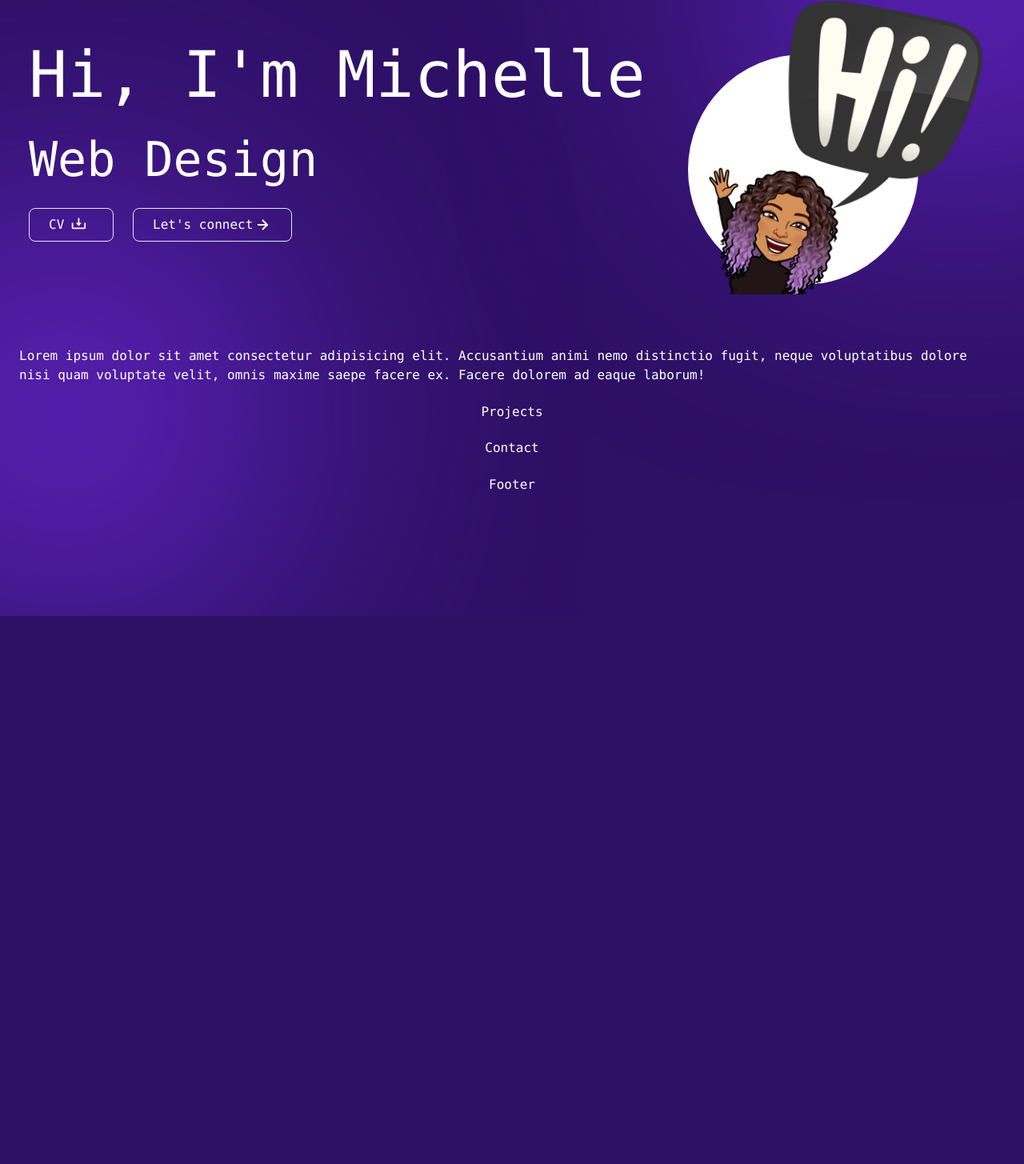
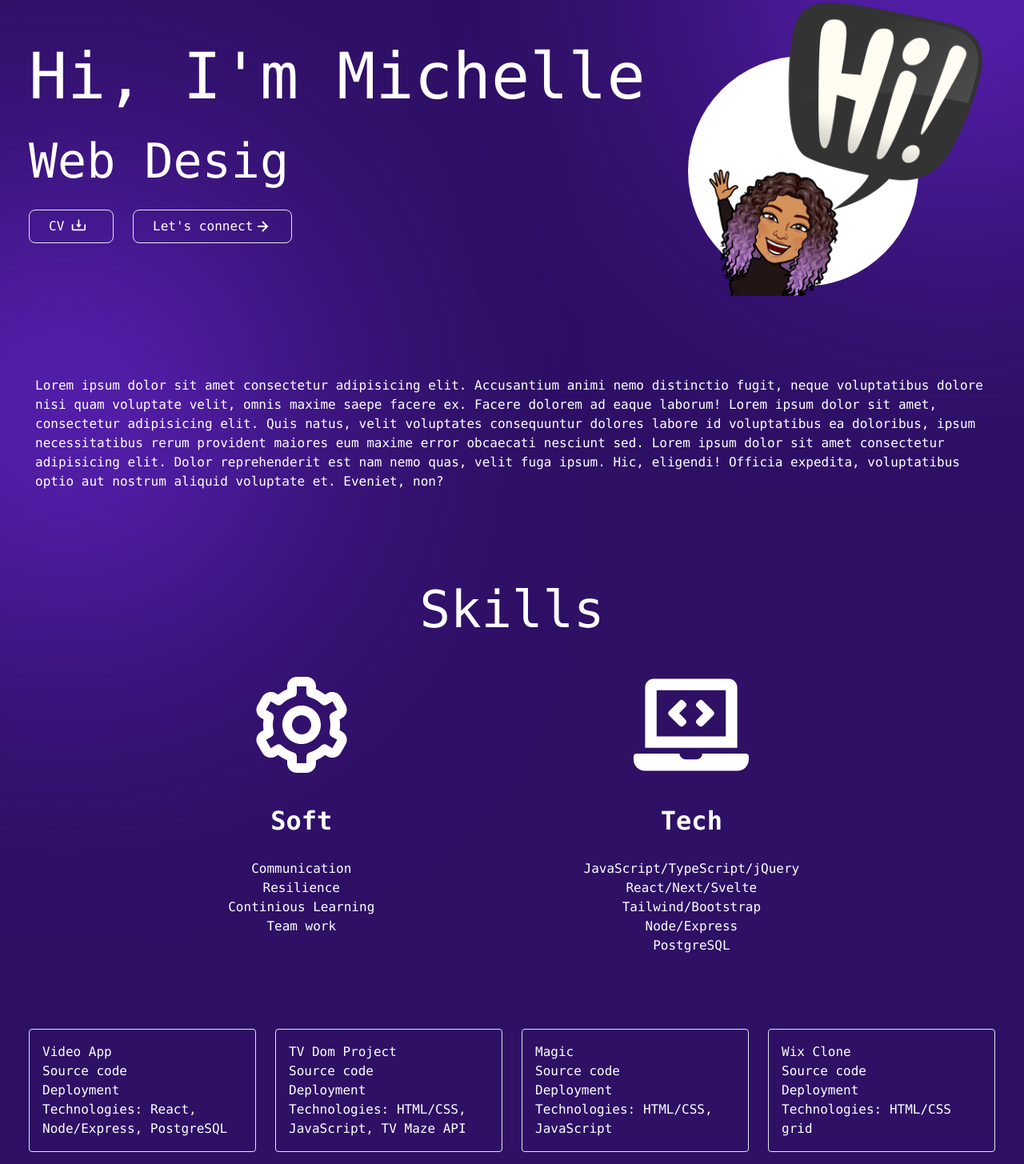
Before and after one commit to michellejanay/portfolio-2023, a Next.js app: page / in a window 1280 px wide. Shown: the part 158-1613 px from the top of the page at 80% size. Before the commit the page ends 928 px from the top, so only its background shows below. Built offline with nearby package versions, Linux system fonts and the light colour scheme.

Commit message:
feat: skills component added, projects data added, projects section filled in a bit:

```diff
--- a/app/page.tsx
+++ b/app/page.tsx
@@ -5,14 +5,16 @@ import { About } from "@/components/About";
 import { Projects } from "@/components/Projects";
 import { Contact } from "@/components/Contact";
 import { Footer } from "@/components/Footer";
+import { Skills } from "@/components/Skills";
 
 export default function Home() {
   return (
-    <main className="flex min-h-screen flex-col items-center justify-between p-6 font-mono">
+    <main className="flex min-h-screen flex-col items-center justify-between p-6 font-mono flow-root">
       <DesktopNav />
       <MobileNav />
       <Banner />
       <About />
+      <Skills />
       <Projects />
       <Contact />
       <Footer />
--- a/components/About.tsx
+++ b/components/About.tsx
@@ -1,14 +1,23 @@
+"use client";
 import React from "react";
+
 
 export const About = () => {
   return (
-    <div>
-      <p>
+    <main className="my-[20]">
+      <p className="p-5">
         Lorem ipsum dolor sit amet consectetur adipisicing elit. Accusantium
         animi nemo distinctio fugit, neque voluptatibus dolore nisi quam
         voluptate velit, omnis maxime saepe facere ex. Facere dolorem ad eaque
-        laborum!
+        laborum! Lorem ipsum dolor sit amet, consectetur adipisicing elit. Quis
+        natus, velit voluptates consequuntur dolores labore id voluptatibus ea
+        doloribus, ipsum necessitatibus rerum provident maiores eum maxime error
+        obcaecati nesciunt sed. Lorem ipsum dolor sit amet consectetur
+        adipisicing elit. Dolor reprehenderit est nam nemo quas, velit fuga
+        ipsum. Hic, eligendi! Officia expedita, voluptatibus optio aut nostrum
+        aliquid voluptate et. Eveniet, non?
       </p>
-    </div>
+
+    </main>
   );
 };
--- a/components/Banner.tsx
+++ b/components/Banner.tsx
@@ -47,7 +47,7 @@ export const Banner = () => {
   };
   return (
     <>
-      <main id="home" className="min-w-full my-11">
+      <main id="home" className="min-w-full my-20">
         <h1 className="text-xl my-3 mx-3">{"Welcome to my Portfolio"}</h1>
         <div className="flex flex-col lg:flex-row justify-center items-center justify-between">
           <div className="order-2 lg:order-1 mx-3">
--- a/components/Projects.tsx
+++ b/components/Projects.tsx
@@ -1,7 +1,25 @@
-import React from 'react'
+"use client";
+import { useState } from "react";
+import { projects } from "@/lib/projects-data";
 
 export const Projects = () => {
+  const [nextButton, setNextButton] = useState(false);
+  const [prevButton, setPrevButton] = useState(false);
+
   return (
-    <div>Projects</div>
-  )
-}
+    <div className="flex overflow-x-scroll no-scrollbar snap-x scroll-smooth">
+      {projects.map((project) => (
+        <article className="p-4 border rounded m-3 w-5/6">
+          <h3>{project.title}</h3>
+          <a href={project.source}>Source code</a>
+          <br />
+          <a href={project.deployment}>Deployment</a>
+          <p>
+            <span className="text-bold">Technologies:</span>{" "}
+            {project.technologies}
+          </p>
+        </article>
+      ))}
+    </div>
+  );
+};
--- /dev/null
+++ b/components/Skills.tsx
@@ -0,0 +1,37 @@
+import { BiCog } from "react-icons/bi";
+import { FaLaptopCode } from "react-icons/fa";
+
+export const Skills = () => {
+  return (
+    <div className="text-center my-20">
+      <h1 className="text-[4em]">Skills</h1>
+      <div className="flex justify-evenly">
+        <div className="">
+          <div className="flex justify-center m-6 hover:animate-spin">
+            <BiCog size="9em" />
+          </div>
+          <h3 className="text-[2em] font-bold m-6">Soft</h3>
+          <ul>
+            <li>Communication</li>
+            <li>Resilience</li>
+            <li>Continious Learning</li>
+            <li>Team work</li>
+          </ul>
+        </div>
+        <div>
+          <div className="flex justify-center m-6 hover:animate-spin">
+            <FaLaptopCode size="9em" />
+          </div>
+          <h3 className="text-[2em] font-bold m-6">Tech</h3>
+          <ul>
+            <li>JavaScript/TypeScript/jQuery</li>
+            <li>React/Next/Svelte</li>
+            <li>Tailwind/Bootstrap</li>
+            <li>Node/Express</li>
+            <li>PostgreSQL</li>
+          </ul>
+        </div>
+      </div>
+    </div>
+  );
+};
--- a/lib/nav-data.ts
+++ b/lib/nav-data.ts
@@ -3,6 +3,6 @@ export const navLinks = [
   { text: "About", to: "#about" },
   { text: "Projects", to: "#projects" },
   { text: "Contact", to: "#contact" },
-  { text: "GitHub", to: "" },
-  { text: "Linkedin", to: "" },
+  { text: "GitHub", to: "https://github.com/michellejanay" },
+  { text: "Linkedin", to: "https://linkedin.com/michelle-janay" },
 ];
--- /dev/null
+++ b/lib/projects-data.ts
@@ -0,0 +1,30 @@
+export const projects = [
+  {
+    title: "Video App",
+    deployment: "",
+    source: "https://github.com/michellejanay/Video-App",
+    gif: "",
+    technologies: "React, Node/Express, PostgreSQL",
+  },
+  {
+    title: "TV Dom Project",
+    deployment: "https://cyf-michellejanay-tv-dom-project.netlify.app/",
+    source: "https://github.com/michellejanay/tv-show-dom-project",
+    gif: "",
+    technologies: "HTML/CSS, JavaScript, TV Maze API",
+  },
+  {
+    title: "Magic",
+    deployment: "magic-michellejanay.netlify.app/",
+    source: "https://github.com/michellejanay/magic",
+    gif: "",
+    technologies: "HTML/CSS, JavaScript",
+  },
+  {
+    title: "Wix Clone",
+    deployment: "https://michellejanay-wix-clone.netlify.app",
+    source: "https://github.com/michellejanay/responsive-grid-project",
+    gif: "",
+    technologies: "HTML/CSS grid",
+  },
+];
```
